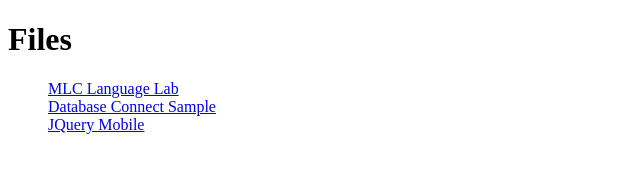
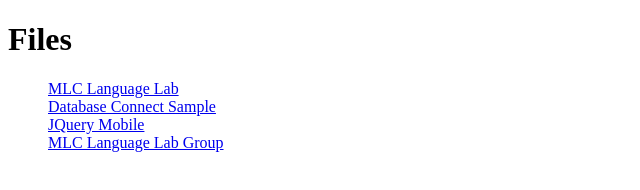
Before and after one commit to manningjr/Mobile-Applications, a plain HTML site: page index.html in a window 1280 px wide. Shown: the whole page, without its empty margins (0-640 px from the left). Drawn offline with Linux system fonts and the light colour scheme.

Commit message:
added mlc app

```diff
--- a/index.html
+++ b/index.html
@@ -24,6 +24,10 @@
             <li>
             	<a href="tempFolder\index.html">JQuery Mobile</a>
            	</li>
+
+            <li>
+            	<a href="CSCI-3950-Mobile-Applications/MLC App/MLCLanguageLab.html">MLC Language Lab Group</a>
+           	</li>
        	</ul>
 
 	</body>
```
